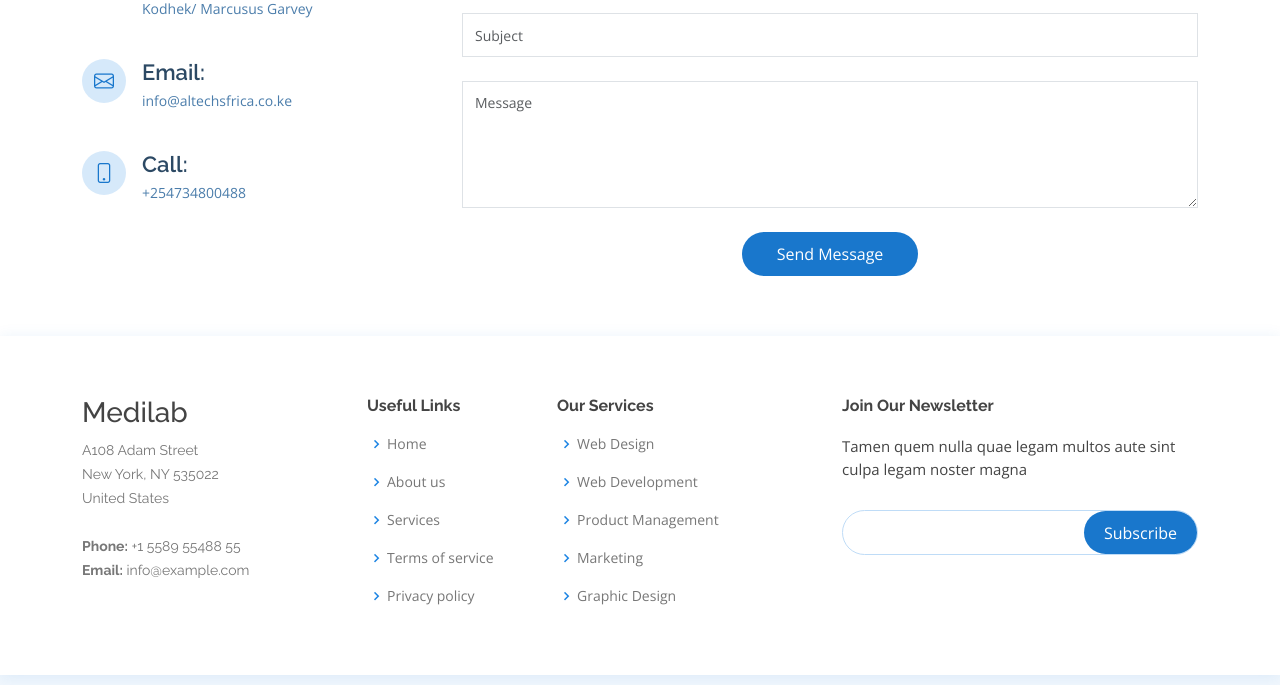
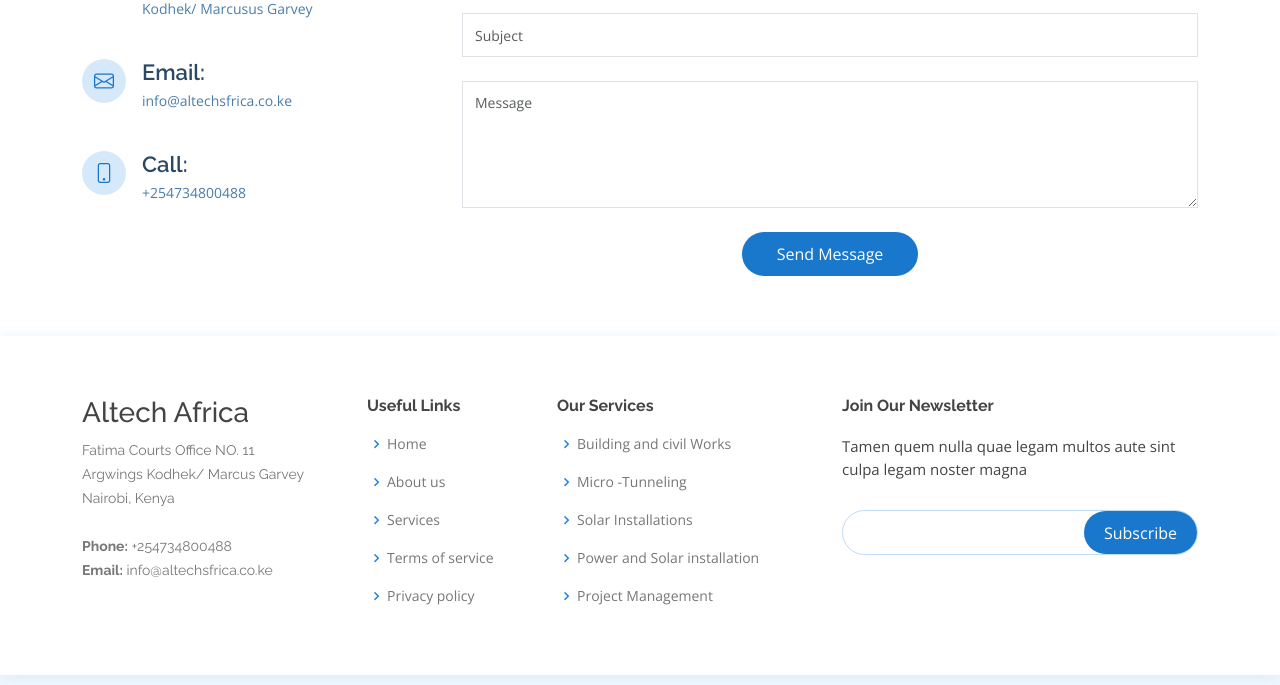
Before and after one commit to collinsamuhaya/altech, a plain HTML site: page index.html in a window 1280 px wide. Shown: the part 9392-10077 px from the top of the page. Drawn offline with nearby package versions, Linux system fonts and the light colour scheme.

Commit message:
Update index.html

```diff
--- a/index.html
+++ b/index.html
@@ -996,13 +996,13 @@
         <div class="row">
 
           <div class="col-lg-3 col-md-6 footer-contact">
-            <h3>Medilab</h3>
+            <h3>Altech Africa</h3>
             <p>
-              A108 Adam Street <br>
-              New York, NY 535022<br>
-              United States <br><br>
-              <strong>Phone:</strong> +1 5589 55488 55<br>
-              <strong>Email:</strong> info@example.com<br>
+              Fatima Courts Office NO. 11 <br>
+              Argwings Kodhek/ Marcus Garvey<br>
+              Nairobi, Kenya <br><br>
+              <strong>Phone:</strong> +254734800488<br>
+              <strong>Email:</strong> info@altechsfrica.co.ke<br>
             </p>
           </div>
 
@@ -1020,11 +1020,11 @@
           <div class="col-lg-3 col-md-6 footer-links">
             <h4>Our Services</h4>
             <ul>
-              <li><i class="bx bx-chevron-right"></i> <a href="#">Web Design</a></li>
-              <li><i class="bx bx-chevron-right"></i> <a href="#">Web Development</a></li>
-              <li><i class="bx bx-chevron-right"></i> <a href="#">Product Management</a></li>
-              <li><i class="bx bx-chevron-right"></i> <a href="#">Marketing</a></li>
-              <li><i class="bx bx-chevron-right"></i> <a href="#">Graphic Design</a></li>
+              <li><i class="bx bx-chevron-right"></i> <a href="#">Building and civil Works</a></li>
+              <li><i class="bx bx-chevron-right"></i> <a href="#">Micro -Tunneling</a></li>
+              <li><i class="bx bx-chevron-right"></i> <a href="#">Solar Installations</a></li>
+              <li><i class="bx bx-chevron-right"></i> <a href="#">Power and Solar installation</a></li>
+              <li><i class="bx bx-chevron-right"></i> <a href="#">Project Management</a></li>
             </ul>
           </div>
 
```
